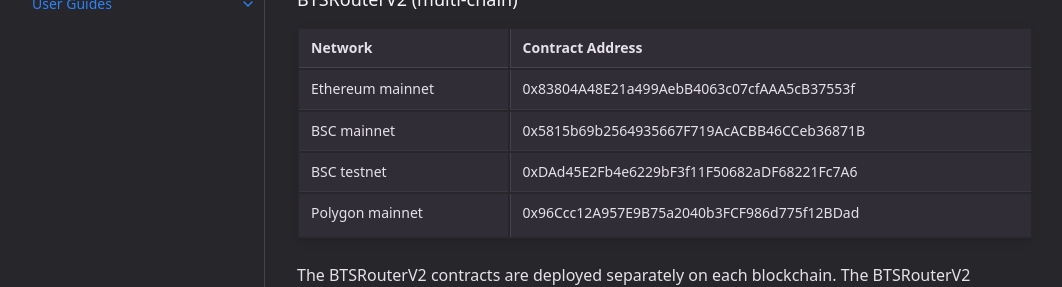
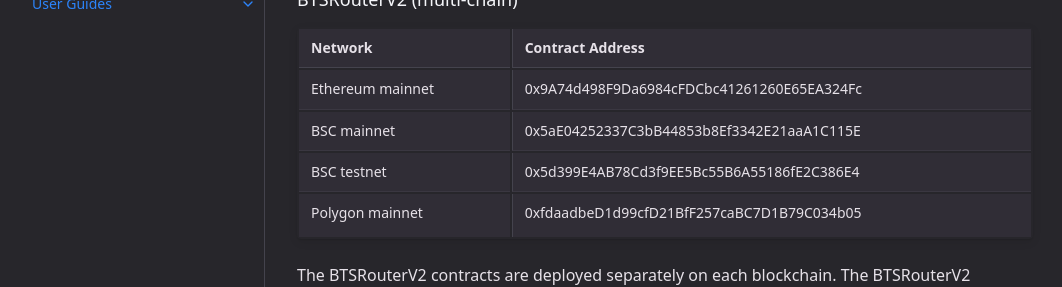
Before and after one commit to BlockchainTokenSniper/blockchaintokensniper.github.io, a plain HTML site: page docs/smart-contracts/index.html in a window 1280 px wide. Shown: the part 344-631 px from the top of the page, without its empty margins (107-1169 px from the left). Drawn offline with Linux system fonts and the light colour scheme; a script that the page names is missing.

Commit message:
Update index.html

```diff
--- a/docs/smart-contracts/index.html
+++ b/docs/smart-contracts/index.html
@@ -182,16 +182,16 @@
                 <tbody>
                   <tr>
                     <td style="text-align: left">Ethereum mainnet
-                    <td style="text-align: left">0x83804A48E21a499AebB4063c07cfAAA5cB37553f
+                    <td style="text-align: left">0x9A74d498F9Da6984cFDCbc41261260E65EA324Fc
                   <tr>
                     <td style="text-align: left">BSC mainnet
-                    <td style="text-align: left">0x5815b69b2564935667F719AcACBB46CCeb36871B
+                    <td style="text-align: left">0x5aE04252337C3bB44853b8Ef3342E21aaA1C115E
                   <tr>
                     <td style="text-align: left">BSC testnet
-                    <td style="text-align: left">0xDAd45E2Fb4e6229bF3f11F50682aDF68221Fc7A6
+                    <td style="text-align: left">0x5d399E4AB78Cd3f9EE5Bc55B6A55186fE2C386E4
                   <tr>
                     <td style="text-align: left">Polygon mainnet
-                    <td style="text-align: left">0x96Ccc12A957E9B75a2040b3FCF986d775f12BDad
+                    <td style="text-align: left">0xfdaadbeD1d99cfD21BfF257caBC7D1B79C034b05
               </table>
             </div>
             <p>The BTSRouterV2 contracts are deployed separately on each blockchain. The BTSRouterV2 contracts allow users to snipe and sell tokens and handle a range of other tasks eg. calculating profit, taking snipe fees, checking token values etc.</p>
```
